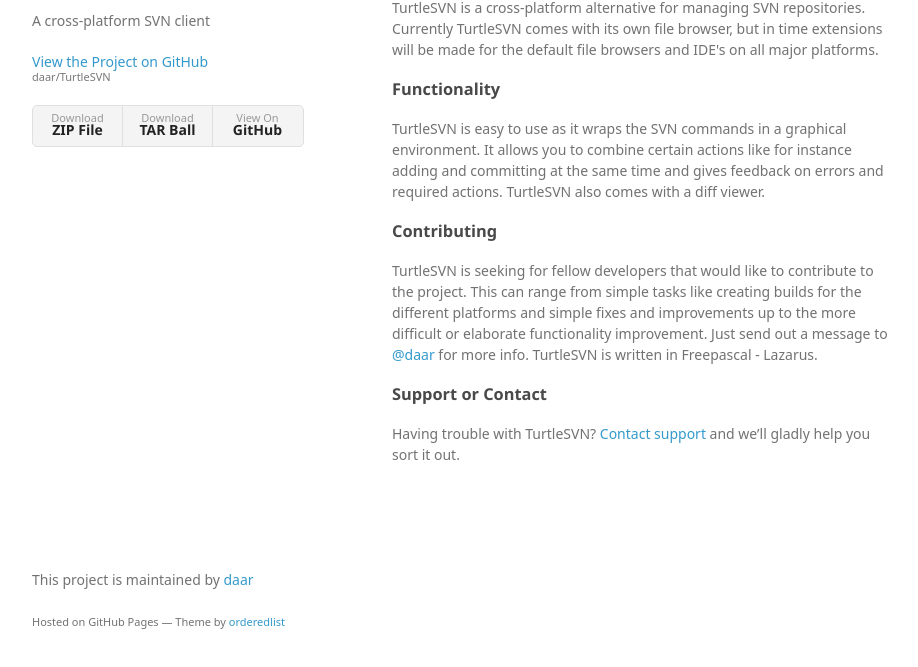
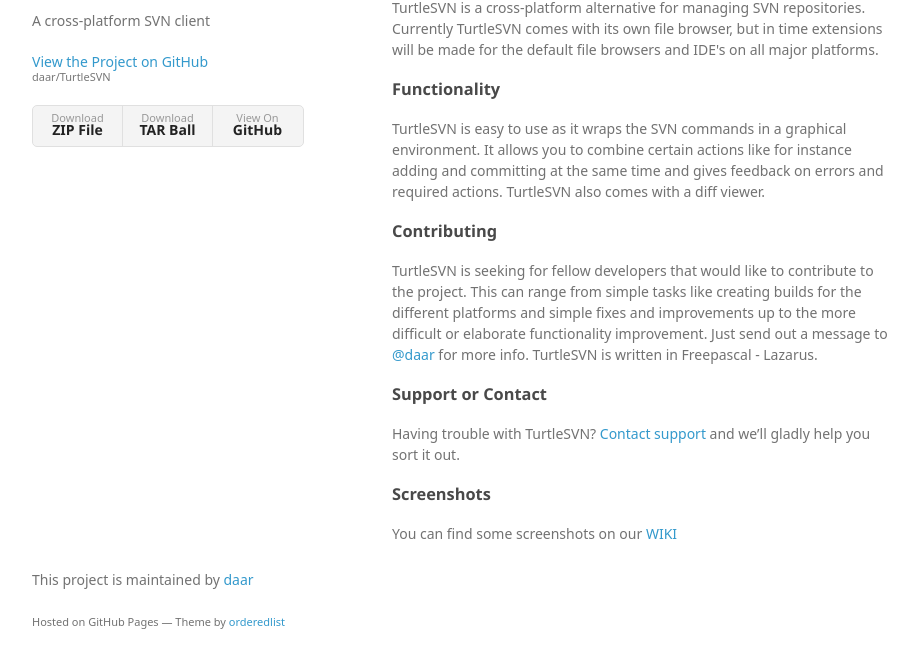
Before and after one commit to daar/TurtleSVN, a plain HTML site: page index.html in a window 1280 px wide. Shown: the part 99-766 px from the top of the page, without its empty margins (178-1096 px from the left). Drawn offline with Linux system fonts and the light colour scheme; a web font is replaced by a local one.

Commit message:
Added reference to screenshot page

```diff
--- a/index.html
+++ b/index.html
@@ -47,6 +47,12 @@
 <a id="support-or-contact" class="anchor" href="#support-or-contact" aria-hidden="true"><span class="octicon octicon-link"></span></a>Support or Contact</h3>
 
 <p>Having trouble with TurtleSVN? <a href="https://groups.google.com/forum/#!forum/turtlesvn">Contact support</a> and we’ll gladly help you sort it out.</p>
+
+<h3>
+<a id="screenshots" class="anchor" href="#screenshots" aria-hidden="true"><span class="octicon octicon-link"></span></a>Screenshots</h3>
+
+<p>You can find some screenshots on our <a href="https://github.com/daar/TurtleSVN/wiki/Screenshots">WIKI</a></p>
+
       </section>
       <footer>
         <p>This project is maintained by <a href="https://github.com/daar">daar</a></p>
```
